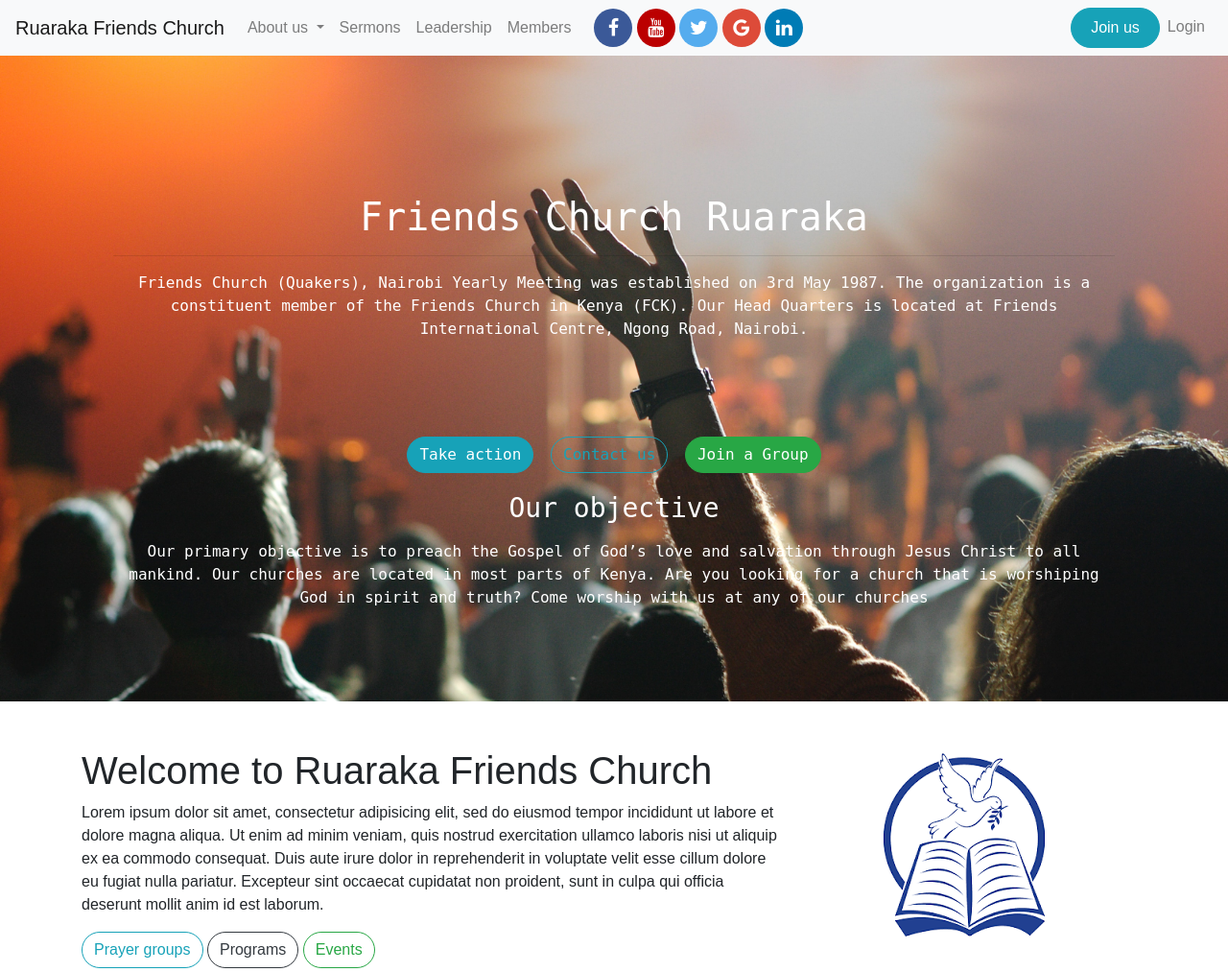
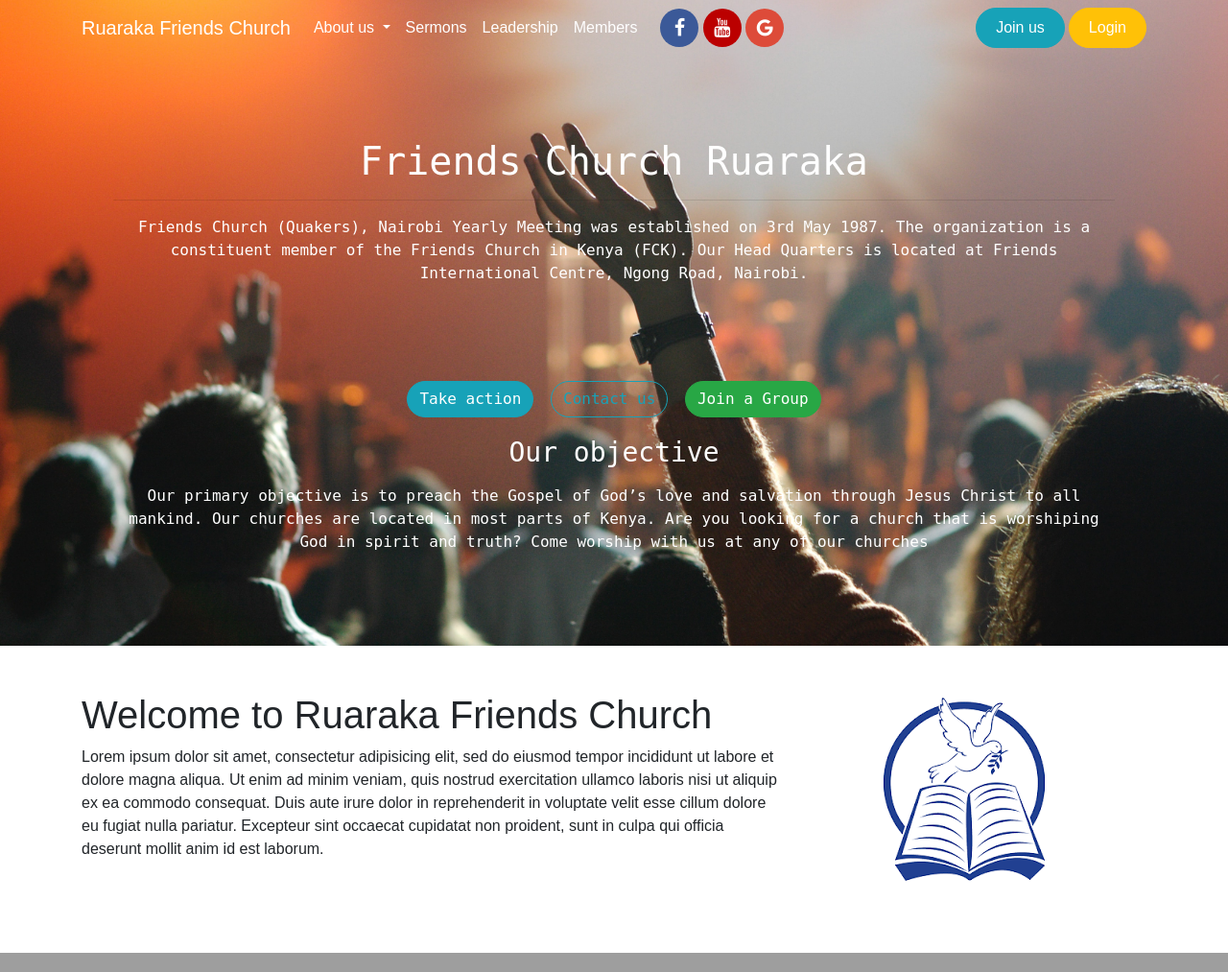
Before and after one commit to AntonyIS/Flask-church-app, a Flask app: page / in a window 1280 px wide. Shown: the top 1013 px of the page at 96% size. Run offline with Flask 2, Linux system fonts and the light colour scheme; data that the repository does not hold is empty; some libraries are stand-ins or nearby versions; grey boxes are pictures that could not be loaded.

Commit message:
Added a tranparent navbar

```diff
--- a/app/static/js/index.js
+++ b/app/static/js/index.js
@@ -0,0 +1,10 @@
+window.addEventListener("scroll", function(){
+  let menuArea = document.getElementById("menu-area");
+
+  if(window.pageYOffset > 0 ){
+    menuArea.classList.add("custom_nav")
+
+  }else{
+    menuArea.classList.remove("custom_nav")
+  }
+});
--- a/app/templates/_navbar.html
+++ b/app/templates/_navbar.html
@@ -1,60 +1,45 @@
-<nav class="navbar navbar-expand-lg navbar-light bg-light">
-  <a class="navbar-brand" href="{{url_for('index')}}">Ruaraka Friends Church</a>
+<nav class="navbar navbar-expand-lg navbar-light fixed-top" id="menu-area">
+  <div class="container">
+    <a class="navbar-brand  text-white" href="{{url_for('index')}}">Ruaraka Friends Church</a>
     <button class="navbar-toggler" type="button" data-toggle="collapse" data-target="#navbarNav" aria-controls="navbarNav" aria-expanded="false" aria-label="Toggle navigation">
       <span class="navbar-toggler-icon"></span>
     </button>
-  <div class="collapse navbar-collapse" id="navbarNav">
+    <div class="collapse navbar-collapse  text-white" id="navbarNav">
       <ul class="navbar-nav ">
-      <!-- <li class="nav-item">
-        <a class="nav-link" href="#section-about-us">About us</a>
-      </li> -->
         <li class="nav-item dropdown">
-        <a class="nav-link dropdown-toggle"  href="" id="navbarDropdown" role="button" data-toggle="dropdown" aria-haspopup="true" aria-expanded="false">
+          <a class="nav-link dropdown-toggle  text-white"  href="" id="navbarDropdown" role="button" data-toggle="dropdown" aria-haspopup="true" aria-expanded="false">
             About us
           </a>
           <div class="dropdown-menu" aria-labelledby="navbarDropdown">
             <a class="dropdown-item" href="{{url_for('pastors')}}">Pastors</a>
-          <!-- <a class="dropdown-item" href="#">Another action</a>
-          <div class="dropdown-divider"></div>
-          <a class="dropdown-item" href="#">Something else here</a> -->
           </div>
         </li>
-      <li class="nav-item">
-        <a class="nav-link" href="#section-sermons">Sermons</a>
+        <li class="nav-item mr-0 ">
+          <a class="nav-link mr-0 text-white" href="#section-sermons">Sermons</a>
         </li>
-      <li class="nav-item">
-        <a class="nav-link" href="/#section-leaders">Leadership</a>
+        <li class="nav-item mr-0 ">
+          <a class="nav-link mr-0  text-white" href="/#section-leaders">Leadership</a>
         </li>
-
-      <!-- <li class="nav-item">
-        <a class="nav-link" href="#">Events</a>
-      </li>
-       <li class="nav-item">
-        <a class="nav-link" href="#">Groups</a>
-      </li>
-       <li class="nav-item">
-        <a class="nav-link" href="#">Programs</a>
-      </li> -->
-      <li class="nav-item">
-        <a class="nav-link" href="{{url_for('members')}}">Members</a>
+        <li class="nav-item mr-0 ">
+          <a class="nav-link mr-0  text-white" href="{{url_for('members')}}">Members</a>
         </li>
          <div id="social_media_links" class="text-center ml-3">
           <a href="#" class="fa fa-facebook"></a>
           <a href="#" class="fa fa-youtube"></a>
-        <a href="#" class="fa fa-twitter"></a>
+          <!-- <a href="#" class="fa fa-twitter"></a> -->
           <a href="#" class="fa fa-google"></a>
-        <a href="#" class="fa fa-linkedin"></a>
+          <!-- <a href="#" class="fa fa-linkedin"></a> -->
         </div>
       </ul>
       <ul class="navbar-nav ml-auto">
 
         {% if current_user.is_anonymous %}
         <li class="nav-item">
-        <a class="nav-link btn btn-info btn_custom" href="{{url_for('signup')}}" style="color:white;padding-left:20px; padding-right: 20px">Join us</a>
+          <a class="nav-link btn btn-info btn_custom mr-1" href="{{url_for('signup')}}" style="color:white;padding-left:20px; padding-right: 20px">Join us</a>
         </li>
 
         <li class="nav-item">
-        <a class="nav-link" href="{{url_for('login')}}" >Login</a>
+            <a class="nav-link btn btn-warning btn_custom" href="{{url_for('login')}}" id="login_link" style="color:white;padding-left:20px; padding-right: 20px">Login</a>
         </li>
         {% else %}
         <li class="nav-item">
@@ -63,7 +48,7 @@
 
         <li class="nav-item dropdown">
           <a class="nav-link dropdown-toggle" href="{{url_for('profile',username=current_user.username)}}" id="navbarDropdown" role="button" data-toggle="dropdown" aria-haspopup="true" aria-expanded="false">
-          <span><strong>{{current_user.username}}</strong></span><img src="{{url_for('static', filename='imgs/profile_pic.png')}}" class="img-rounded" style="height: 40px; width:40px">
+            <span><strong id="username-font">{{current_user.username}}</strong></span><img src="{{url_for('static', filename='imgs/profile_pic.png')}}" class="img-rounded" style="height: 40px; width:40px">
           </a>
           <div class="dropdown-menu" aria-labelledby="navbarDropdown">
             <a class="dropdown-item" href="{{url_for('profile',username=current_user.username)}}">Profile</a>
@@ -71,11 +56,11 @@
             <div class="dropdown-divider"></div>
             <a class="dropdown-item" href="{{url_for('profile_edit',username=current_user.username)}}">Edit profile</a>
              <a class="dropdown-item" href="{{url_for('add_post')}}">Posts</a>
-
           </div>
         </li>
 
         {% endif %}
       </ul>
     </div>
+  </div>
 </nav>
--- a/app/templates/index.html
+++ b/app/templates/index.html
@@ -42,9 +42,9 @@
 						proident, sunt in culpa qui officia deserunt mollit anim id est laborum.
 					</p>
 
-					<a href="" class="btn btn-outline-info btn_custom">Prayer groups</a>
+					<!-- <a href="" class="btn btn-outline-info btn_custom">Prayer groups</a>
 					<a href="" class="btn btn-outline-dark btn_custom">Programs</a>
-					<a href="" class="btn btn-outline-success btn_custom">Events</a>
+					<a href="" class="btn btn-outline-success btn_custom">Events</a> -->
 				</div>
 				<div class="col-xs-12 col-sm-12 col-md-4 col-lg-4 col-xl-4">
 					<img src="{{url_for('static', filename='imgs/logo.png')}}" class="ml-5">
```
Also changed, not shown: app/static/css/main.css (+42 -9 lines), app/templates/users.html (+17 -18 lines), app/templates/base.html (line endings or trailing spaces), church.db. Lines whose indentation alone changed are shown as unchanged.
